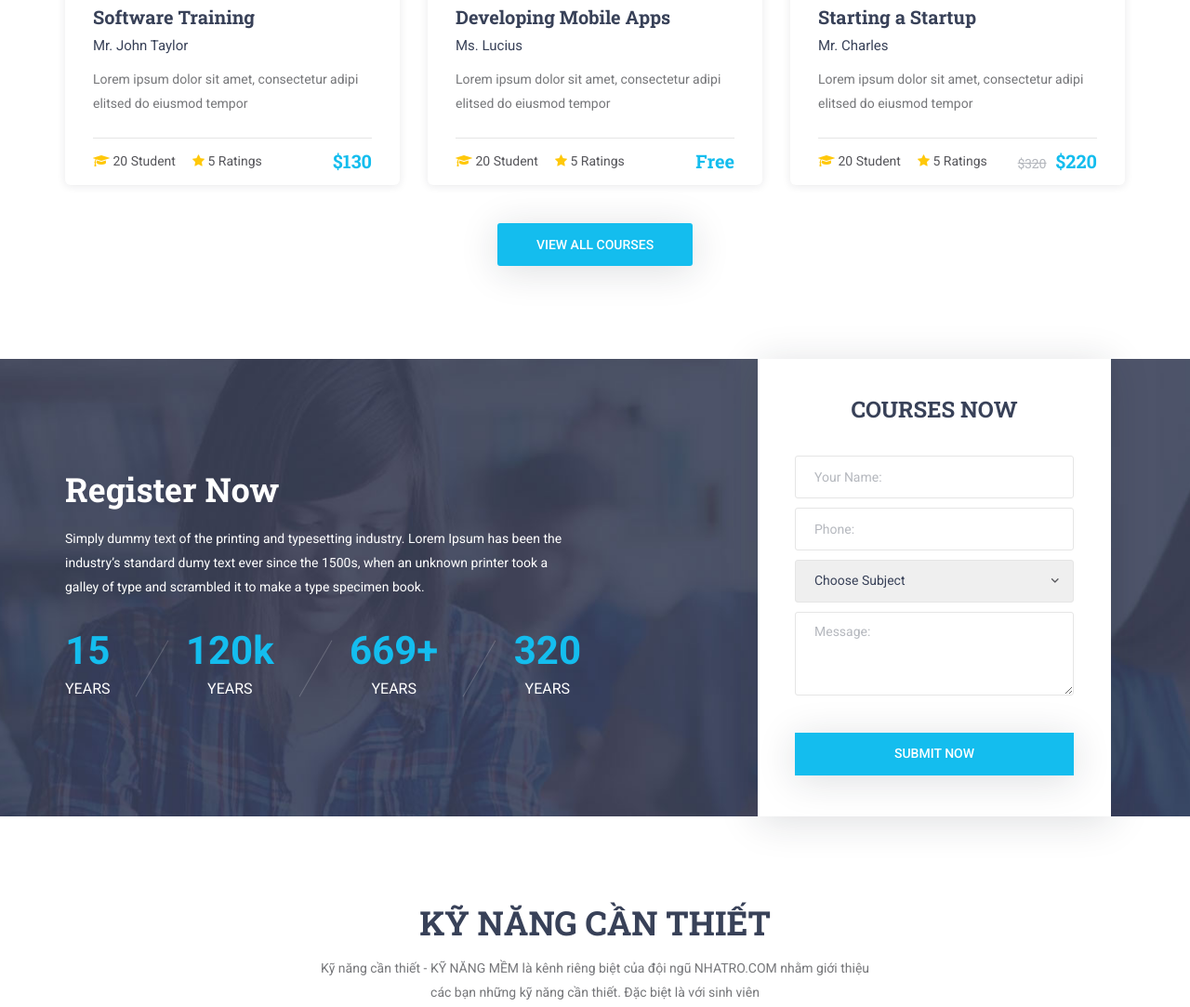
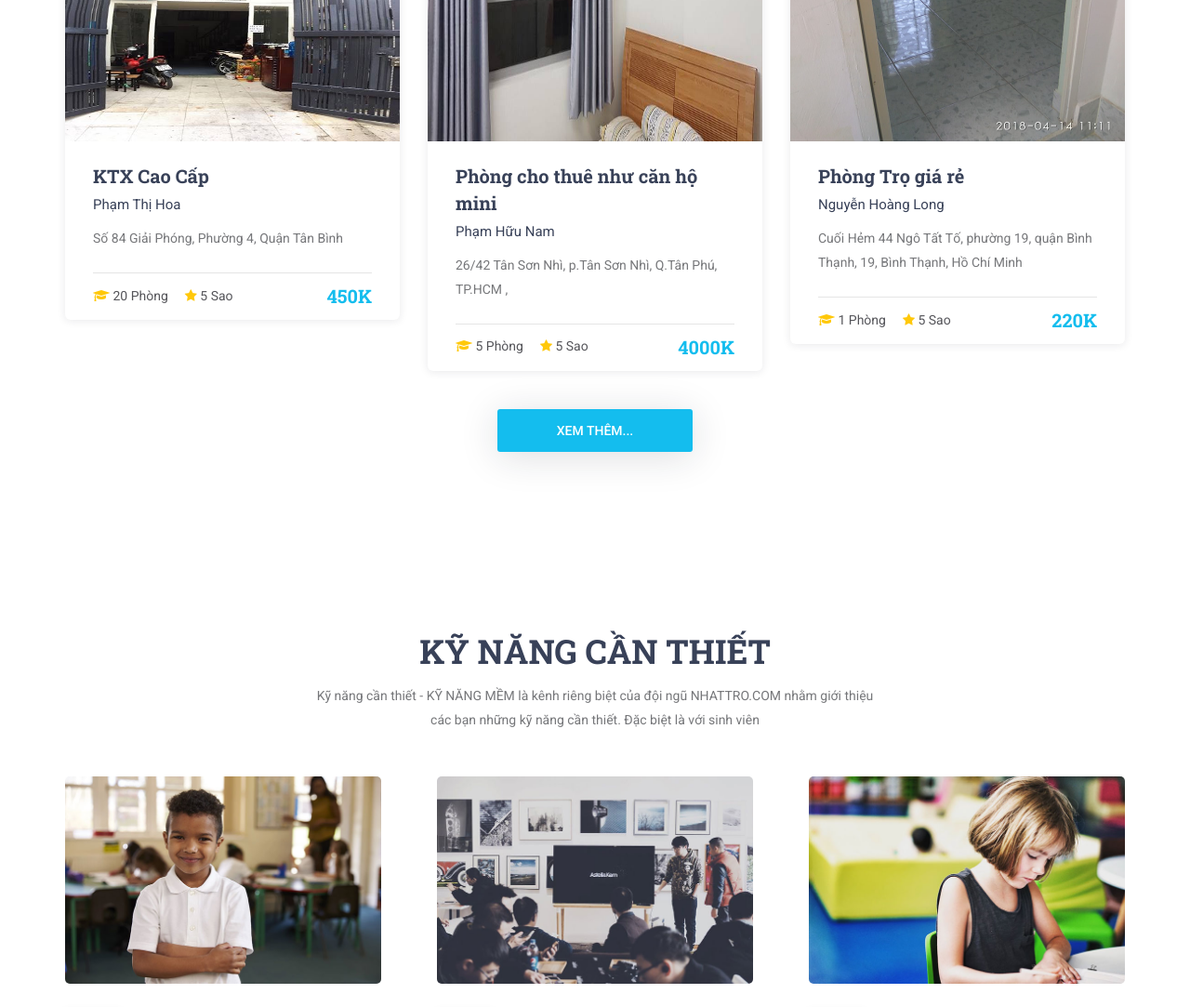
Before and after one commit to PTIT71/Web_Nha_tro, a plain HTML site: page index.html in a window 1280 px wide. Shown: the part 1426-2509 px from the top of the page at 93% size. Drawn offline with Linux system fonts and the light colour scheme.

Commit message:
Them Hinh vao index

```diff
--- a/index.html
+++ b/index.html
@@ -1,7 +1,7 @@
 <!DOCTYPE html>
 <html lang="en">
 <head>
-<title>NHATRO.COM</title>
+<title>NHATTRO.COM</title>
 <meta charset="utf-8">
 <meta http-equiv="X-UA-Compatible" content="IE=edge">
 <meta name="description" content="Unicat project">
@@ -58,15 +58,15 @@
 						<div class="header_content d-flex flex-row align-items-center justify-content-start">
 							<div class="logo_container">
 								<a href="#">
-									<div class="logo_text">NHATRO.COM</div>
+									<div class="logo_text">NHATTRO.COM</div>
 								</a>
 							</div>
 							<nav class="main_nav_contaner ml-auto">
 								<ul class="main_nav">
 									<li class="active"><a href="#">TỔNG QUÁT</a></li>
 									<li><a href="about.html">NHÀ TRỌ</a></li>
-									<li><a href="courses.html">KỸ NĂNG MỀM</a></li>
-									<li><a href="blog.html">BLOG</a></li>
+									<li><a href="courses.html">KỸ NĂNG</a></li>
+									<li><a href="blog.html">GHÉP</a></li>
 									<li><a href="contact.html">LIÊN HỆ</a></li>
 								</ul>
 								<div class="search_button"><i class="fa fa-search" aria-hidden="true"></i></div>
@@ -119,8 +119,8 @@
 			<ul class="menu_mm">
 				<li class="menu_mm"><a href="index.html">TỔNG QUÁT</a></li>
 				<li class="menu_mm"><a href="#">NHÀ TRỌ</a></li>
-				<li class="menu_mm"><a href="#">KỸ NĂNG MỀM</a></li>
-				<li class="menu_mm"><a href="#">Blog</a></li>
+				<li class="menu_mm"><a href="#">KỸ NĂNG</a></li>
+				<li class="menu_mm"><a href="#">GHÉP</a></li>
 				<li class="menu_mm"><a href="contact.html">LIÊN HỆ</a></li>
 			</ul>
 		</nav>
@@ -141,7 +141,7 @@
 						<div class="container">
 							<div class="row">
 								<div class="col text-center">
-									<div class="home_slider_title">ĐỘI NGŨ HỆ THỐNG NHATRO.COM</div>
+									<div class="home_slider_title">ĐỘI NGŨ HỆ THỐNG NHATTRO.COM</div>
 									<div class="home_slider_subtitle">THẤU HIỂU</div>
 								</div>
 							</div>
@@ -156,7 +156,7 @@
 						<div class="container">
 							<div class="row">
 								<div class="col text-center">
-									<div class="home_slider_title">ĐỘI NGŨ HỆ THỐNG NHATRO.COM</div>
+									<div class="home_slider_title">ĐỘI NGŨ HỆ THỐNG NHATTRO.COM</div>
 									<div class="home_slider_subtitle">CẢM NHẬN</div>
 								</div>
 							</div>
@@ -171,7 +171,7 @@
 						<div class="container">
 							<div class="row">
 								<div class="col text-center">
-									<div class="home_slider_title">ĐỘI NGŨ HỆ THỐNG NHATRO.COM</div>
+									<div class="home_slider_title">ĐỘI NGŨ HỆ THỐNG NHATTRO.COM</div>
 									<div class="home_slider_subtitle">GIÚP ĐỠ</div>
 								</div>
 							</div>
@@ -228,7 +228,7 @@
 		</form>
 	</div>
 
-	<!-- Popular Courses -->
+	<!-- Nhà Trọ Nỗi Bậc -->
 
 	<div class="courses">
 		<div class="section_background parallax-window" data-parallax="scroll" data-image-src="images/courses_background.jpg" data-speed="0.8"></div>
@@ -246,25 +246,25 @@
 				<!-- Course -->
 				<div class="col-lg-4 course_col">
 					<div class="course">
-						<div class="course_image"><img src="images/course_1.jpg" alt=""></div>
+						<div class="course_image"><img src="images/NhaTro1.jpg" width="100%" height="400px" alt=""></div>
 						<div class="course_body">
-							<h3 class="course_title"><a href="course.html">Software Training</a></h3>
-							<div class="course_teacher">Mr. John Taylor</div>
+							<h3 class="course_title"><a href="course.html">KTX Cao Cấp</a></h3>
+							<div class="course_teacher">Phạm Thị Hoa</div>
 							<div class="course_text">
-								<p>Lorem ipsum dolor sit amet, consectetur adipi elitsed do eiusmod tempor</p>
+								<p>Số 84 Giải Phóng, Phường 4, Quận Tân Bình</p>
 							</div>
 						</div>
 						<div class="course_footer">
 							<div class="course_footer_content d-flex flex-row align-items-center justify-content-start">
 								<div class="course_info">
 									<i class="fa fa-graduation-cap" aria-hidden="true"></i>
-									<span>20 Student</span>
+									<span>20 Phòng</span>
 								</div>
 								<div class="course_info">
 									<i class="fa fa-star" aria-hidden="true"></i>
-									<span>5 Ratings</span>
+									<span>5 Sao</span>
 								</div>
-								<div class="course_price ml-auto">$130</div>
+								<div class="course_price ml-auto">450K</div>
 							</div>
 						</div>
 					</div>
@@ -273,25 +273,25 @@
 				<!-- Course -->
 				<div class="col-lg-4 course_col">
 					<div class="course">
-						<div class="course_image"><img src="images/course_2.jpg" alt=""></div>
+						<div class="course_image"><img src="images/NhaTro2.jpg"  width="100%" height="400px" alt=""></div>
 						<div class="course_body">
-							<h3 class="course_title"><a href="course.html">Developing Mobile Apps</a></h3>
-							<div class="course_teacher">Ms. Lucius</div>
+							<h3 class="course_title"><a href="course.html">Phòng cho thuê như căn hộ mini</a></h3>
+							<div class="course_teacher">Phạm Hữu Nam</div>
 							<div class="course_text">
-								<p>Lorem ipsum dolor sit amet, consectetur adipi elitsed do eiusmod tempor</p>
+								<p>26/42 Tân Sơn Nhì, p.Tân Sơn Nhì, Q.Tân Phú, TP.HCM ,</p>
 							</div>
 						</div>
 						<div class="course_footer">
 							<div class="course_footer_content d-flex flex-row align-items-center justify-content-start">
 								<div class="course_info">
 									<i class="fa fa-graduation-cap" aria-hidden="true"></i>
-									<span>20 Student</span>
+									<span>5 Phòng</span>
 								</div>
 								<div class="course_info">
 									<i class="fa fa-star" aria-hidden="true"></i>
-									<span>5 Ratings</span>
+									<span>5 Sao</span>
 								</div>
-								<div class="course_price ml-auto">Free</div>
+								<div class="course_price ml-auto">4000K</div>
 							</div>
 						</div>
 					</div>
@@ -300,25 +300,25 @@
 				<!-- Course -->
 				<div class="col-lg-4 course_col">
 					<div class="course">
-						<div class="course_image"><img src="images/course_3.jpg" alt=""></div>
+						<div class="course_image"><img src="images/NhaTro3.jpg"  width="100%" height="400px" alt="" ></div>
 						<div class="course_body">
-							<h3 class="course_title"><a href="course.html">Starting a Startup</a></h3>
-							<div class="course_teacher">Mr. Charles</div>
+							<h3 class="course_title"><a href="course.html">Phòng Trọ giá rẻ</a></h3>
+							<div class="course_teacher">Nguyễn Hoàng Long</div>
 							<div class="course_text">
-								<p>Lorem ipsum dolor sit amet, consectetur adipi elitsed do eiusmod tempor</p>
+								<p>Cuối Hẻm 44 Ngô Tất Tố, phường 19, quận Bình Thạnh, 19, Bình Thạnh, Hồ Chí Minh</p>
 							</div>
 						</div>
 						<div class="course_footer">
 							<div class="course_footer_content d-flex flex-row align-items-center justify-content-start">
 								<div class="course_info">
 									<i class="fa fa-graduation-cap" aria-hidden="true"></i>
-									<span>20 Student</span>
+									<span>1 Phòng</span>
 								</div>
 								<div class="course_info">
 									<i class="fa fa-star" aria-hidden="true"></i>
-									<span>5 Ratings</span>
+									<span>5 Sao</span>
 								</div>
-								<div class="course_price ml-auto"><span>$320</span>$220</div>
+								<div class="course_price ml-auto">220K</div>
 							</div>
 						</div>
 					</div>
@@ -327,79 +327,13 @@
 			</div>
 			<div class="row">
 				<div class="col">
-					<div class="courses_button trans_200"><a href="#">view all courses</a></div>
+					<div class="courses_button trans_200"><a href="#">Xem Thêm...</a></div>
 				</div>
 			</div>
 		</div>
 	</div>
 
-	<!-- Counter -->
 
-	<div class="counter">
-		<div class="counter_background" style="background-image:url(images/counter_background.jpg)"></div>
-		<div class="container">
-			<div class="row">
-				<div class="col-lg-6">
-					<div class="counter_content">
-						<h2 class="counter_title">Register Now</h2>
-						<div class="counter_text"><p>Simply dummy text of the printing and typesetting industry. Lorem Ipsum has been the industry’s standard dumy text ever since the 1500s, when an unknown printer took a galley of type and scrambled it to make a type specimen book.</p></div>
-
-						<!-- Milestones -->
-
-						<div class="milestones d-flex flex-md-row flex-column align-items-center justify-content-between">
-
-							<!-- Milestone -->
-							<div class="milestone">
-								<div class="milestone_counter" data-end-value="15">0</div>
-								<div class="milestone_text">years</div>
-							</div>
-
-							<!-- Milestone -->
-							<div class="milestone">
-								<div class="milestone_counter" data-end-value="120" data-sign-after="k">0</div>
-								<div class="milestone_text">years</div>
-							</div>
-
-							<!-- Milestone -->
-							<div class="milestone">
-								<div class="milestone_counter" data-end-value="670" data-sign-after="+">0</div>
-								<div class="milestone_text">years</div>
-							</div>
-
-							<!-- Milestone -->
-							<div class="milestone">
-								<div class="milestone_counter" data-end-value="320">0</div>
-								<div class="milestone_text">years</div>
-							</div>
-
-						</div>
-					</div>
-
-				</div>
-			</div>
-
-			<div class="counter_form">
-				<div class="row fill_height">
-					<div class="col fill_height">
-						<form class="counter_form_content d-flex flex-column align-items-center justify-content-center" action="#">
-							<div class="counter_form_title">courses now</div>
-							<input type="text" class="counter_input" placeholder="Your Name:" required="required">
-							<input type="tel" class="counter_input" placeholder="Phone:" required="required">
-							<select name="counter_select" id="counter_select" class="counter_input counter_options">
-								<option>Choose Subject</option>
-								<option>Subject</option>
-								<option>Subject</option>
-								<option>Subject</option>
-							</select>
-							<textarea class="counter_input counter_text_input" placeholder="Message:" required="required"></textarea>
-							<button type="submit" class="counter_form_button">submit now</button>
-						</form>
-					</div>
-				</div>
-			</div>
-
-		</div>
-	</div>
 
 	<!-- Events -->
 
@@ -409,7 +343,7 @@
 				<div class="col">
 					<div class="section_title_container text-center">
 						<h2 class="section_title">KỸ NĂNG CẦN THIẾT</h2>
-						<div class="section_subtitle"><p>Kỹ năng cần thiết - KỸ NĂNG MỀM là kênh riêng biệt của đội ngũ NHATRO.COM nhằm giới thiệu các bạn những kỹ năng cần thiết. Đặc biệt là với sinh viên</p></div>
+						<div class="section_subtitle"><p>Kỹ năng cần thiết - KỸ NĂNG MỀM là kênh riêng biệt của đội ngũ NHATTRO.COM nhằm giới thiệu các bạn những kỹ năng cần thiết. Đặc biệt là với sinh viên</p></div>
 					</div>
 				</div>
 			</div>
@@ -502,7 +436,7 @@
 			<div class="row">
 				<div class="col">
 					<div class="section_title_container text-center">
-						<h2 class="section_title">ĐỘI NGŨ PHÁT TRIỂN NHATRO.COM</h2>
+						<h2 class="section_title">ĐỘI NGŨ PHÁT TRIỂN NHATTRO.COM</h2>
 					<!--	<div class="section_subtitle"><p>Lorem ipsum dolor sit amet, consectetur adipiscing elit. Donec vel gravida arcu. Vestibulum feugiat, sapien ultrices fermentum congue, quam velit venenatis sem</p></div>-->
 					</div>
 				</div>
@@ -684,7 +618,7 @@
 						<!-- Newsletter Content -->
 						<div class="newsletter_content text-lg-left text-center">
 							<div class="newsletter_title">CẢM NHẬN - THẤU HIỂU - GIÚP ĐỠ</div>
-							<div class="newsletter_subtitle">CỘNG ĐỒNG PHÁT TRIỂN NHATRO.COM</div>
+							<div class="newsletter_subtitle">CỘNG ĐỒNG PHÁT TRIỂN NHATTRO.COM</div>
 						</div>
 
 						<!-- Newsletter Form -->
@@ -717,7 +651,7 @@
 								<div class="footer_section footer_about">
 									<div class="footer_logo_container">
 										<a href="#">
-											<div class="footer_logo_text">NHATRO.COM</div>
+											<div class="footer_logo_text">NHATTRO.COM</div>
 										</a>
 									</div>
 									<div class="footer_about_text">
```
Also changed, not shown: images/NhaTro1.jpg (added), images/NhaTro2.jpg (added), images/NhaTro3.jpg (added).
